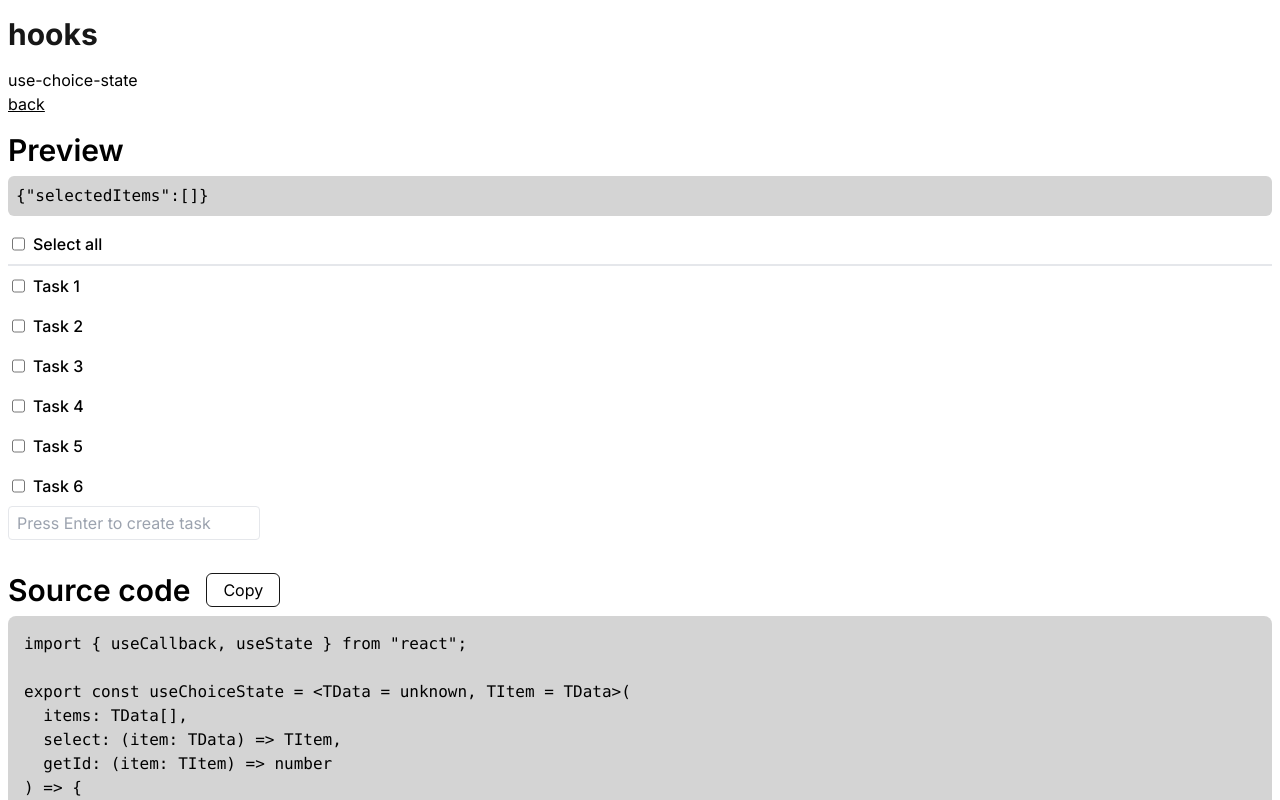
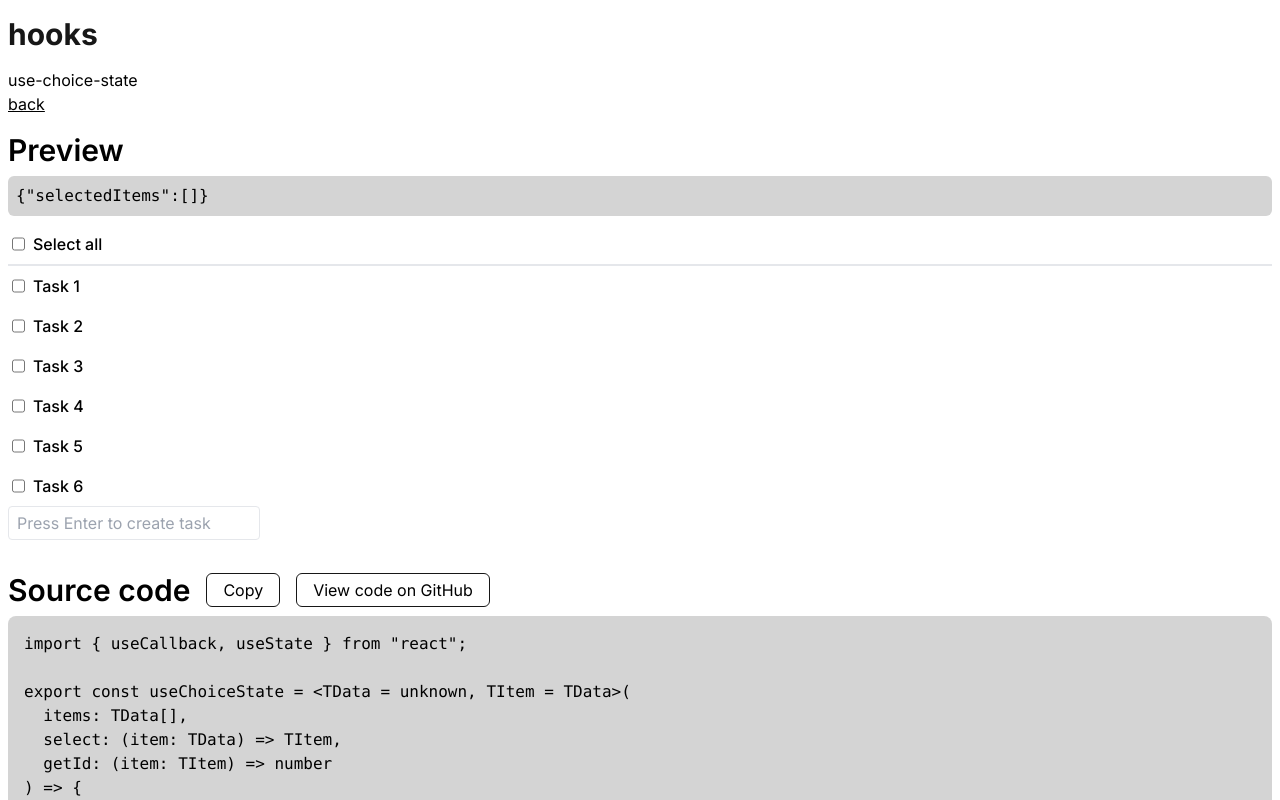
Before and after one commit to tsivinsky/hooks, a Next.js app: page /use-choice-state in a window 1280 px wide. Shown: the top 800 px of the page. Built offline with nearby package versions, Linux system fonts and the light colour scheme.

Commit message:
Add view source button on example page

```diff
--- a/src/app/use-choice-state/page.tsx
+++ b/src/app/use-choice-state/page.tsx
@@ -1,5 +1,6 @@
 import Link from "next/link";
 import { Code } from "@/components/Code";
+import { GITHUB_HOOKS_URL } from "@/lib/constants";
 import { Preview } from "./preview";
 
 export type Task = {
@@ -15,7 +16,11 @@ export default function ChoiceStatePage() {
         back
       </Link>
       <Preview />
-      <Code filepath="src/hooks/useChoiceState.ts" className="my-8" />
+      <Code
+        filepath="src/hooks/useChoiceState.ts"
+        githubLink={`${GITHUB_HOOKS_URL}/useChoiceState.ts`}
+        className="my-8"
+      />
     </div>
   );
 }
--- a/src/components/Code.tsx
+++ b/src/components/Code.tsx
@@ -1,20 +1,30 @@
 import { FC } from "react";
+import Link from "next/link";
 import fs from "fs/promises";
 import { CopyButton } from "./CopyButton";
+import { Button } from "./Button";
 
 export type CodeProps = {
   filepath: string;
+  githubLink: string;
   className?: string;
 };
 
-export const Code: FC<CodeProps> = async ({ filepath, className }) => {
+export const Code: FC<CodeProps> = async ({
+  filepath,
+  githubLink,
+  className,
+}) => {
   const data = await fs.readFile(filepath, "utf-8");
 
   return (
     <div className={className}>
-      <div className="flex items-center gap-4 mb-2">
+      <div className="flex items-center flex-wrap gap-4 mb-2">
         <h2 className="text-3xl font-semibold">Source code</h2>
         <CopyButton text={data} />
+        <Link href={githubLink} target="_blank" rel="noopener noreferrer">
+          <Button>View code on GitHub</Button>
+        </Link>
       </div>
       <pre className="bg-neutral-300 p-4 rounded-lg max-h-[500px] overflow-x-auto">
         {data}
--- /dev/null
+++ b/src/lib/constants.ts
@@ -0,0 +1,2 @@
+export const GITHUB_REPO_URL = "https://github.com/tsivinsky/hooks";
+export const GITHUB_HOOKS_URL = `${GITHUB_REPO_URL}/tree/master/src/hooks`;
```
